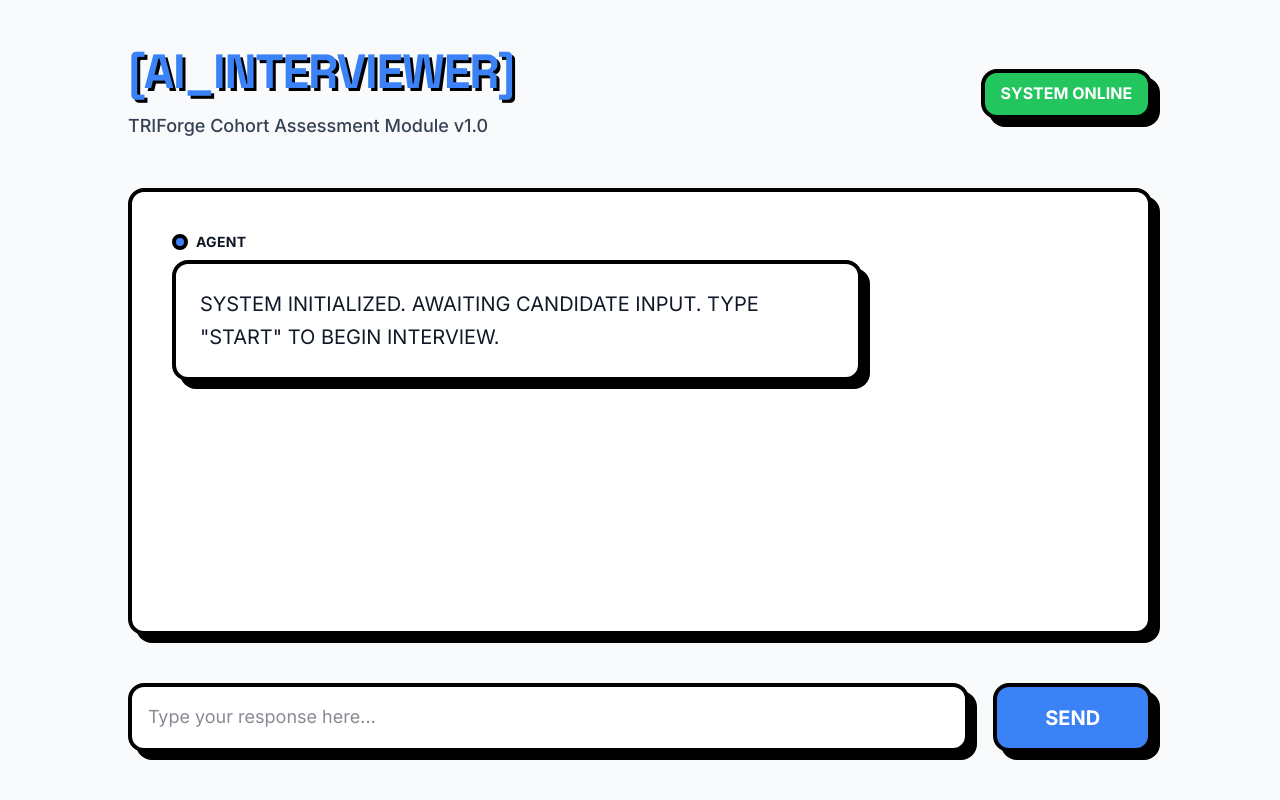
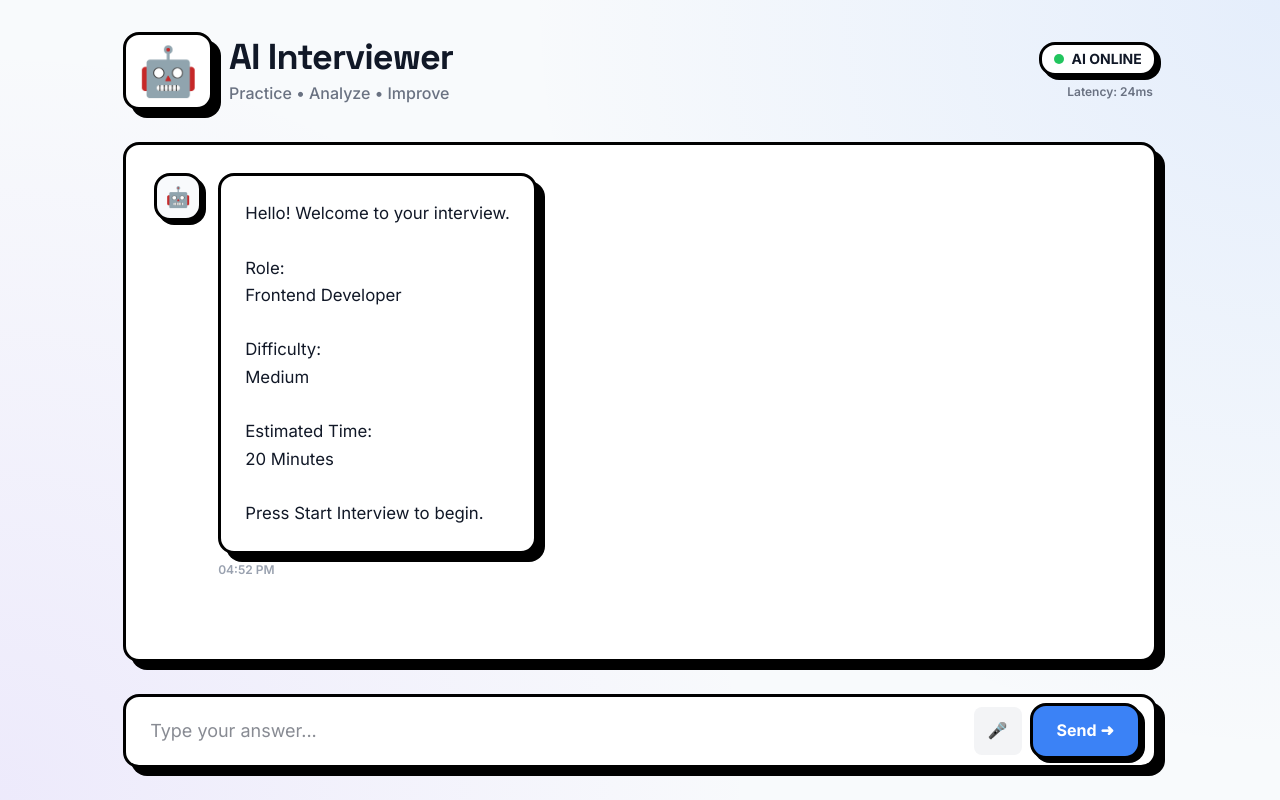
Before and after one commit to Suyash2527/TRIForge-Interview-Agent, a Next.js app: page / in a window 1280 px wide. Built offline with nearby package versions, Linux system fonts and the light colour scheme.

Commit message:
feat: Premium SaaS Neo Brutalist Redesign

```diff
--- a/src/app/globals.css
+++ b/src/app/globals.css
@@ -21,11 +21,17 @@
 
   body {
     background-color: var(--bg-color);
+    background-image:
+      radial-gradient(circle at 100% 0%, rgba(59,130,246,0.10) 0%, transparent 50%),
+      radial-gradient(circle at 0% 100%, rgba(139,92,246,0.10) 0%, transparent 50%);
+    background-attachment: fixed;
     color: var(--text-color);
     font-family: var(--font-inter);
     line-height: 1.6;
     margin: 0;
     padding: 0;
+    /* Soft entrance animation */
+    animation: fade-in-up 0.6s ease-out forwards;
   }
 
   h1, h2, h3, h4, h5, h6 {
@@ -33,9 +39,24 @@
     color: var(--text-color);
   }
 
-  /* Neo Brutalist Utilities */
+  /* Custom Scrollbar for a premium feel */
+  ::-webkit-scrollbar {
+    width: 8px;
+  }
+  ::-webkit-scrollbar-track {
+    background: transparent;
+  }
+  ::-webkit-scrollbar-thumb {
+    background-color: #CBD5E1;
+    border-radius: 4px;
+  }
+  ::-webkit-scrollbar-thumb:hover {
+    background-color: #94A3B8;
+  }
+
+  /* Premium Neo Brutalist Utilities */
   .neo-border {
-    border: 4px solid var(--border-color);
+    border: 3px solid var(--border-color);
     border-radius: 16px;
   }
 
@@ -48,9 +69,10 @@
     box-shadow: 8px 8px 0px 0px var(--border-color);
   }
 
+  /* Hover and Pressed states for cards and buttons */
   .neo-interactive:hover {
-    transform: translate(-4px, -4px);
-    box-shadow: 12px 12px 0px 0px var(--border-color);
+    transform: translate(-3px, -3px);
+    box-shadow: 11px 11px 0px 0px var(--border-color);
   }
 
   .neo-interactive:active {
@@ -62,35 +84,62 @@
     background-color: var(--primary);
     color: #fff;
     font-weight: 700;
-    padding: 12px 24px;
+    padding: 16px 32px;
     cursor: pointer;
   }
 
   .neo-input {
     background-color: var(--surface);
     color: var(--text-color);
-    padding: 16px;
+    padding: 20px;
     font-size: 1.125rem;
     outline: none;
     transition: box-shadow 200ms ease;
   }
 
   .neo-input:focus {
-    /* Primary blue focus ring on top of the black border */
-    box-shadow: 0 0 0 4px var(--primary);
+    box-shadow: 0 0 0 3px var(--primary);
   }
 
-  /* Message specific colors */
+  /* Message Bubbles */
   .msg-agent {
     background-color: var(--surface);
   }
 
   .msg-candidate {
-    background-color: var(--accent); /* Light cyan */
+    background-color: #DBEAFE; /* Light blue */
   }
 
   .msg-system {
-    background-color: var(--secondary); /* Violet */
+    background-color: var(--secondary);
     color: white;
   }
+
+  /* Animations */
+  @keyframes fade-in-up {
+    from {
+      opacity: 0;
+      transform: translateY(10px);
+    }
+    to {
+      opacity: 1;
+      transform: translateY(0);
+    }
+  }
+
+  @keyframes bounce {
+    0%, 80%, 100% {
+      transform: translateY(0);
+    }
+    40% {
+      transform: translateY(-6px);
+    }
+  }
+
+  .typing-dot {
+    animation: bounce 1.4s infinite ease-in-out both;
+  }
+
+  .typing-dot:nth-child(1) { animation-delay: -0.32s; }
+  .typing-dot:nth-child(2) { animation-delay: -0.16s; }
 }
--- a/src/app/page.tsx
+++ b/src/app/page.tsx
@@ -6,7 +6,7 @@ export default function Home() {
   const [messages, setMessages] = useState<{ role: string; content: string }[]>([
     {
       role: 'agent',
-      content: 'SYSTEM INITIALIZED. AWAITING CANDIDATE INPUT. TYPE "START" TO BEGIN INTERVIEW.',
+      content: 'Hello! Welcome to your interview.\n\nRole:\nFrontend Developer\n\nDifficulty:\nMedium\n\nEstimated Time:\n20 Minutes\n\nPress Start Interview to begin.',
     }
   ]);
   const [input, setInput] = useState('');
@@ -53,37 +53,66 @@ export default function Home() {
   };
 
   return (
-    <div className="min-h-screen bg-[var(--bg-color)] p-6 md:p-12 flex flex-col max-w-6xl mx-auto">
+    <div className="min-h-screen p-4 md:p-8 flex flex-col items-center mx-auto w-full">
 
-      <header className="mb-12 flex items-center justify-between">
+      {/* 85% Viewport Container */}
+      <div className="w-full md:w-[85%] max-w-7xl flex flex-col flex-1">
+
+        {/* Modern SaaS Hero Header */}
+        <header className="mb-8 flex items-center justify-between">
+          <div className="flex items-center gap-4">
+            <div className="text-4xl md:text-5xl bg-white p-3 neo-border neo-shadow-static inline-flex items-center justify-center">
+              🤖
+            </div>
             <div>
-          <h1 className="text-4xl md:text-5xl font-extrabold uppercase tracking-tight text-[var(--primary)]" style={{textShadow: '3px 3px 0px #000'}}>
-            [AI_INTERVIEWER]
+              <h1 className="text-3xl md:text-4xl font-extrabold tracking-tight text-[var(--text-color)]">
+                AI Interviewer
               </h1>
-          <p className="mt-4 text-lg font-medium text-gray-700">
-            TRIForge Cohort Assessment Module v1.0
+              <p className="text-sm md:text-base font-medium text-gray-500 mt-1">
+                Practice • Analyze • Improve
               </p>
             </div>
-        <div className="hidden md:block neo-border neo-shadow-static bg-[var(--success)] px-4 py-2 text-white font-bold uppercase">
-          System Online
+          </div>
+
+          <div className="hidden md:flex flex-col items-end">
+            <div className="neo-border bg-white px-3 py-1 text-sm font-bold flex items-center gap-2 shadow-[4px_4px_0px_0px_#000]">
+              <span className="w-2.5 h-2.5 bg-[var(--success)] rounded-full animate-pulse" />
+              AI ONLINE
+            </div>
+            <span className="text-xs font-semibold text-gray-500 mt-2 mr-1">
+              Latency: 24ms
+            </span>
           </div>
         </header>
 
-      <main className="flex-1 flex flex-col neo-border neo-shadow-static bg-white p-6 md:p-10 mb-12 overflow-hidden h-[60vh]">
-        <div className="flex-1 overflow-y-auto flex flex-col gap-8 pr-4">
+        {/* 75vh Interview Panel */}
+        <main className="flex-1 flex flex-col neo-border neo-shadow-static bg-white p-6 md:p-7 mb-8 overflow-hidden h-[75vh]">
+          <div className="flex-1 overflow-y-auto flex flex-col gap-6 pr-4">
             {messages.map((m, idx) => (
               <div
                 key={idx}
-              className={`max-w-[85%] md:max-w-[75%] ${m.role === 'candidate' ? 'self-end' : 'self-start'}`}
+                className={`flex gap-4 max-w-[90%] md:max-w-[80%] ${m.role === 'candidate' ? 'self-end flex-row-reverse' : 'self-start'}`}
               >
-              <div className="text-sm font-bold uppercase mb-2 flex items-center gap-2 tracking-wide">
-                {m.role === 'agent' && <span className="w-4 h-4 bg-[var(--primary)] neo-border inline-block rounded-full" />}
-                {m.role === 'candidate' && <span className="w-4 h-4 bg-[var(--accent)] neo-border inline-block rounded-full" />}
-                {m.role === 'system' && <span className="w-4 h-4 bg-[var(--secondary)] neo-border inline-block rounded-full" />}
-                {m.role}
+                {/* Avatar */}
+                {m.role === 'agent' && (
+                  <div className="w-12 h-12 flex-shrink-0 bg-[var(--bg-color)] neo-border flex items-center justify-center text-xl shadow-[4px_4px_0px_0px_#000]">
+                    🤖
                   </div>
+                )}
+                {m.role === 'system' && (
+                  <div className="w-12 h-12 flex-shrink-0 bg-[var(--secondary)] neo-border flex items-center justify-center text-xl text-white shadow-[4px_4px_0px_0px_#000]">
+                    ⚙️
+                  </div>
+                )}
+                {m.role === 'candidate' && (
+                  <div className="w-12 h-12 flex-shrink-0 bg-blue-100 neo-border flex items-center justify-center text-xl shadow-[4px_4px_0px_0px_#000]">
+                    👤
+                  </div>
+                )}
+
+                <div className="flex flex-col gap-1">
                   <div
-                className={`p-6 neo-border neo-shadow-static text-lg md:text-xl leading-relaxed ${
+                    className={`p-5 md:p-6 neo-border neo-shadow-static text-[1.05rem] leading-relaxed whitespace-pre-wrap ${
                       m.role === 'candidate'
                         ? 'msg-candidate'
                         : m.role === 'system'
@@ -93,16 +122,25 @@ export default function Home() {
                   >
                     {m.content}
                   </div>
+                  <span className={`text-xs font-semibold text-gray-400 mt-1 ${m.role === 'candidate' ? 'text-right' : 'text-left'}`}>
+                    {new Date().toLocaleTimeString([], {hour: '2-digit', minute:'2-digit'})}
+                  </span>
+                </div>
               </div>
             ))}
+
+            {/* AI Typing Indicator */}
             {loading && (
-            <div className="self-start max-w-[85%] md:max-w-[75%]">
-              <div className="text-sm font-bold uppercase mb-2 flex items-center gap-2 tracking-wide">
-                <span className="w-4 h-4 bg-[var(--primary)] neo-border inline-block rounded-full" />
-                agent
+              <div className="flex gap-4 max-w-[90%] md:max-w-[80%] self-start">
+                <div className="w-12 h-12 flex-shrink-0 bg-[var(--bg-color)] neo-border flex items-center justify-center text-xl shadow-[4px_4px_0px_0px_#000]">
+                  🤖
                 </div>
-              <div className="p-6 neo-border neo-shadow-static msg-agent text-lg md:text-xl animate-pulse">
-                Processing input...
+                <div className="flex flex-col gap-1">
+                  <div className="p-5 md:p-6 neo-border neo-shadow-static msg-agent flex items-center gap-1.5 h-[76px]">
+                    <span className="w-2.5 h-2.5 bg-gray-400 rounded-full typing-dot" />
+                    <span className="w-2.5 h-2.5 bg-gray-400 rounded-full typing-dot" />
+                    <span className="w-2.5 h-2.5 bg-gray-400 rounded-full typing-dot" />
+                  </div>
                 </div>
               </div>
             )}
@@ -110,25 +148,37 @@ export default function Home() {
           </div>
         </main>
 
+        {/* Input Area */}
         <footer className="mt-auto">
-        <form onSubmit={handleSubmit} className="flex flex-col md:flex-row gap-6">
+          <form onSubmit={handleSubmit} className="relative flex items-center">
             <input
               type="text"
               value={input}
               onChange={(e) => setInput(e.target.value)}
               disabled={loading}
-            placeholder="Type your response here..."
-            className="flex-1 neo-input neo-border neo-shadow neo-interactive disabled:opacity-50"
+              placeholder="Type your answer..."
+              className="w-full neo-input neo-border neo-shadow neo-interactive disabled:opacity-50 pr-40 pl-6 py-5 text-lg"
             />
+
+            <div className="absolute right-4 flex items-center gap-2">
+              <button
+                type="button"
+                className="w-12 h-12 flex items-center justify-center bg-gray-100 hover:bg-gray-200 border-2 border-transparent rounded-lg transition-colors"
+                title="Voice Input (Mock)"
+              >
+                🎤
+              </button>
               <button
                 type="submit"
                 disabled={loading}
-            className="neo-button neo-border neo-shadow neo-interactive text-xl px-12 py-4 disabled:opacity-50"
+                className="neo-button neo-border shadow-[4px_4px_0px_0px_#000] hover:shadow-[6px_6px_0px_0px_#000] hover:-translate-y-0.5 hover:-translate-x-0.5 active:translate-y-1 active:translate-x-1 transition-all disabled:opacity-50 flex items-center gap-2 px-6 py-3"
               >
-            SEND
+                Send ➜
               </button>
+            </div>
           </form>
         </footer>
       </div>
+    </div>
   );
 }
```
Lines whose indentation alone changed are shown as unchanged.
